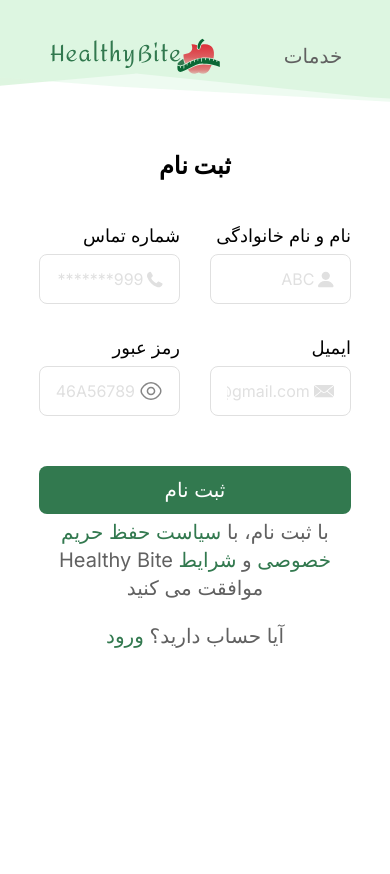
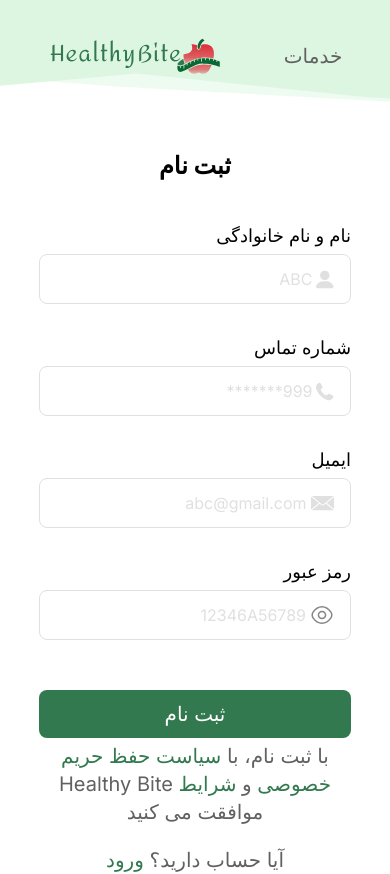
Before and after one commit to ParsaBordbar/Healthcare_Diet, a Next.js app: page /register/signup in a window 390 px wide. Before the commit the page ends 844 px from the top, so only its background shows below. Built offline with nearby package versions, Linux system fonts and the light colour scheme.

Commit message:
in under md size the inputs set in cloumn direction now

```diff
--- a/src/components/FormRegisters/Signup/signup.tsx
+++ b/src/components/FormRegisters/Signup/signup.tsx
@@ -9,7 +9,7 @@ const FormSignUp = () => {
   return (
     <form action="" className="flex w-full gap-10 flex-col justify-center">
       <h1 className="text-center font-bold text-2xl">ثبت نام</h1>
-      <section className="grid lg:flex lg:flex-col w-full grid-cols-2 items-center gap-[1.875rem]">
+      <section className="md:grid flex lg:flex flex-col w-full md:grid-cols-2 items-center gap-[1.875rem]">
         <MainInput
           label="نام و نام خانوادگی"
           placeholder="ABC"
```
